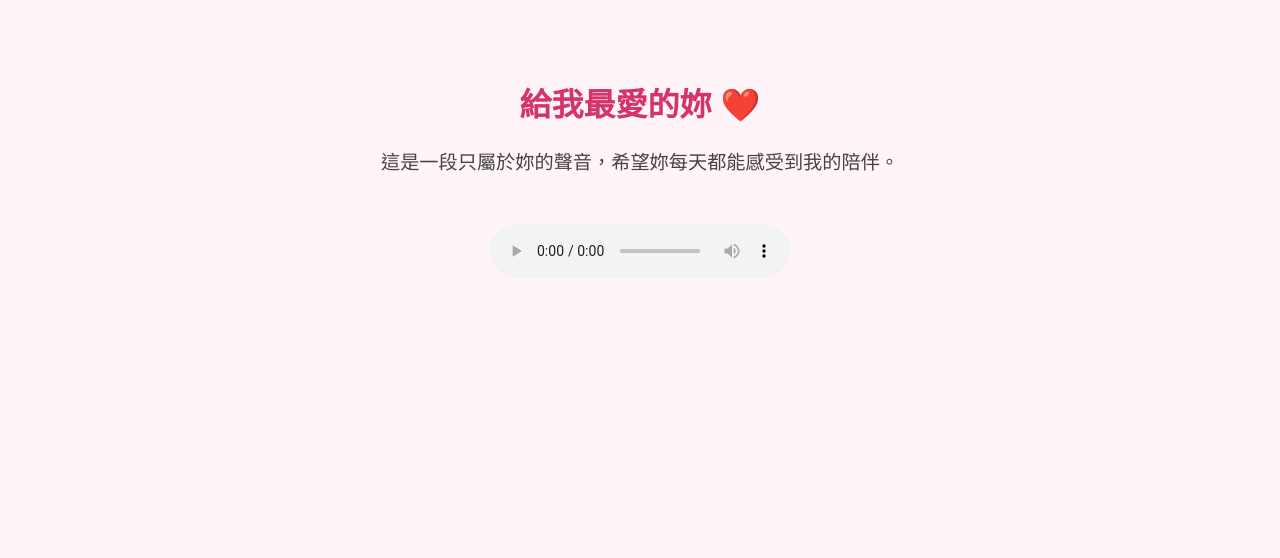
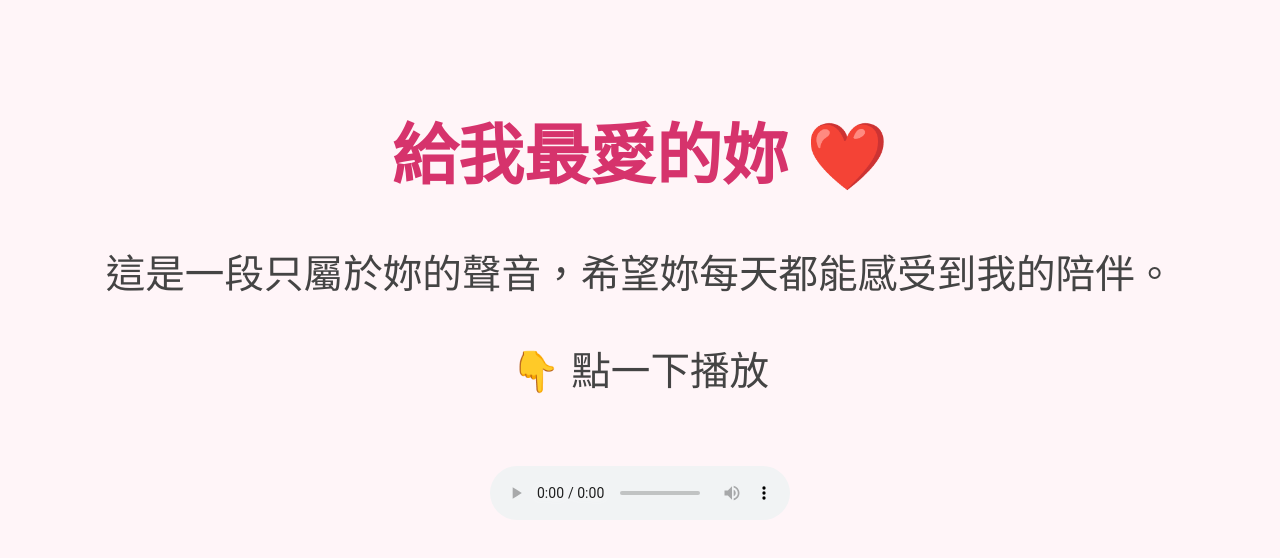
Before and after one commit to SauLisGenius/love-gift, a plain HTML site: page index.html in a window 1280 px wide. Drawn offline with Linux system fonts and the light colour scheme.

Commit message:
Add files via upload

```diff
--- a/index.html
+++ b/index.html
@@ -5,6 +5,7 @@
   <title>送給妳的小禮物 💌</title>
   <style>
     body {
+      font-size: 33px;
       background-color: #fff5f8;
       font-family: "微軟正黑體", sans-serif;
       text-align: center;
@@ -42,6 +43,7 @@
 
   <h1>給我最愛的妳 ❤️</h1>
   <p>這是一段只屬於妳的聲音，希望妳每天都能感受到我的陪伴。</p>
+  <p>👇 點一下播放</p>
 
   <audio autoplay controls>
     <source src="LoveSong.mp3" type="audio/mpeg">
```
